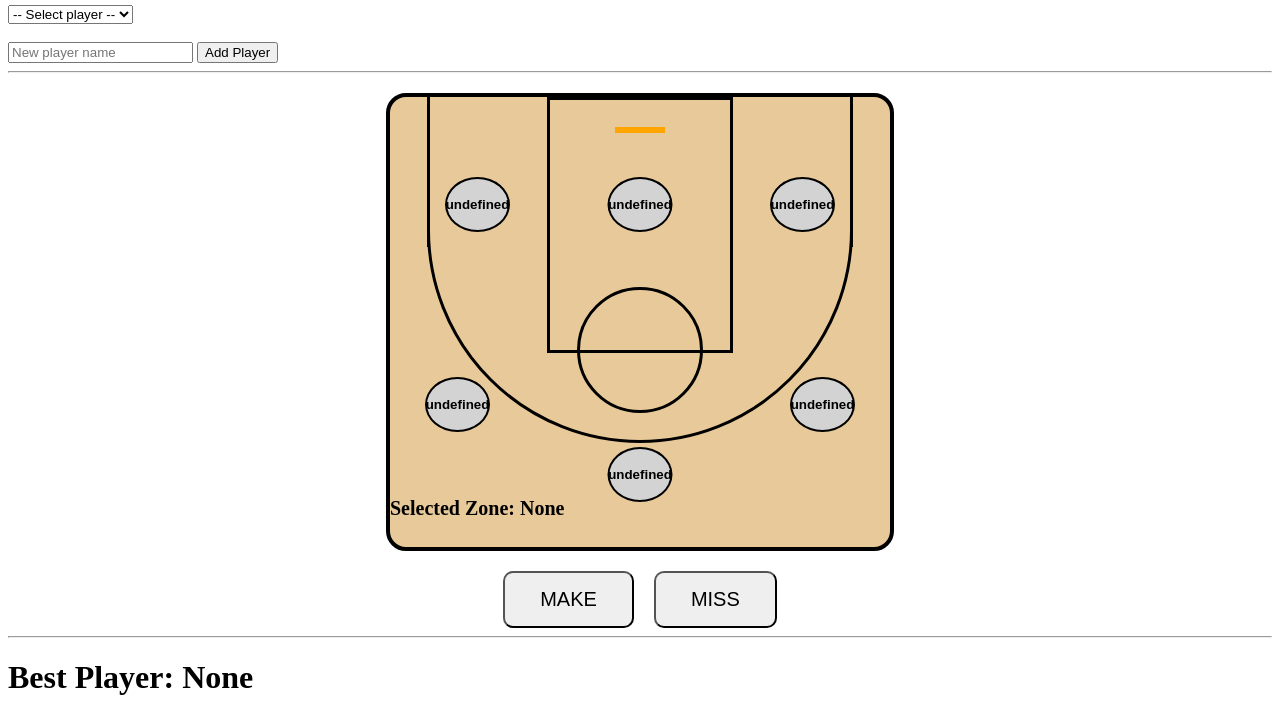
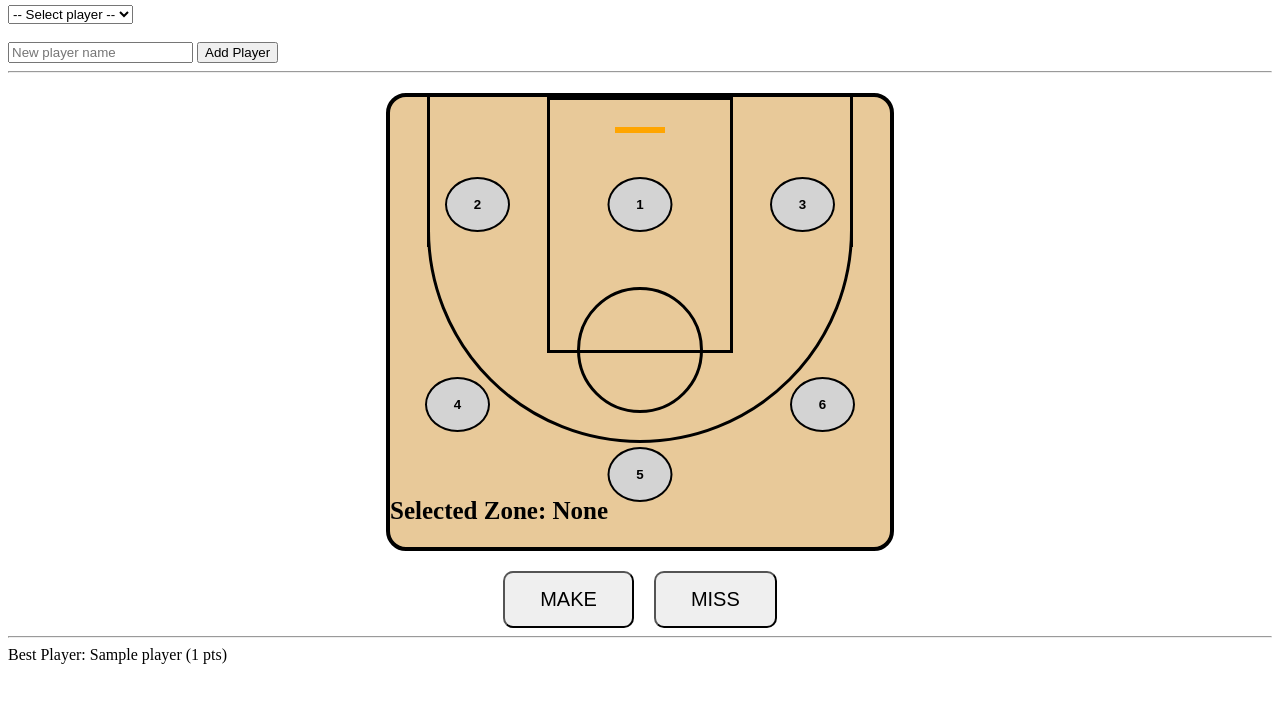
Before and after one commit to jacopoalberti/C4K_basketball_project, a Django app: page / in a window 1280 px wide. Shown: the part 175-893 px from the top of the page. After the commit the page ends 839 px from the top, so only its background shows below. Run offline with Django 5.2, Linux system fonts and the light colour scheme; data comes from the database, SQL or seed files in the repository; tables that the repository leaves empty hold one stand-in row (values such as "Sample post").

Commit message:
changed database and restarted it because it had problems with the position of the shot model. Adjusted new player function and reset activity

```diff
--- a/game/templates/add_shot.html
+++ b/game/templates/add_shot.html
@@ -39,7 +39,9 @@
     <div class="three-right"></div>
 
     {% for zone in zones %}
-        <button id="zone-{{ zone.id }}" class="zone zone-{{ zone.id}}" onclick="selectZone({{ zone.id }})">
+    <button id="zone-{{ zone.id }}" class="zone zone-{{ zone.id}}"
+            data-name="{{ zone.name }}"
+            onclick="selectZone({{ zone.id }})">
         {{ zone.name }}
     </button>
     {% endfor %}
@@ -56,7 +58,9 @@
 
 <hr>
 
-<p id="best-player-display"><h1>Best Player: None</h1></p>
+<div id="best-player-display">
+    <h1>Best Player: None</h1>
+</div>
 
 <style>
 .court {
@@ -167,7 +171,7 @@
 /* selected zone text */
     #selected-zone-display {
     text-align: left;
-    font-size: 20px;
+    font-size: 25px;
     font-weight: bold;
     margin-top: 400px;
 }
@@ -203,7 +207,8 @@ function selectZone(zoneId) {
 }
 
 function submitShot(made, createPlayerOnly=false) {
-    const playerId = document.getElementById("player").value;
+    const playerSelect = document.getElementById("player");
+    const playerId = playerSelect.value;
     const newPlayerName = document.getElementById("newPlayerName").value.trim();
 
     if (!playerId && !newPlayerName) {
@@ -211,13 +216,8 @@ function submitShot(made, createPlayerOnly=false) {
         return;
     }
 
-    if (!selectedZone && !createPlayerOnly) {
-        alert("Select a zone first!");
-        return;
-    }
-
     const bodyData = `player=${playerId}&new_player=${encodeURIComponent(newPlayerName)}` +
-                     (createPlayerOnly ? "" : `&zone=${selectedZone}&made=${made}`);
+                     (!createPlayerOnly ? `&zone=${selectedZone}&made=${made}` : "");
 
     fetch("", {
         method: "POST",
@@ -230,8 +230,16 @@ function submitShot(made, createPlayerOnly=false) {
     .then(response => response.json())
     .then(data => {
         if (data.status === "ok") {
+            if (newPlayerName && data.player_id) {
+                const option = document.createElement("option");
+                option.value = data.player_id;
+                option.text = newPlayerName;
+                playerSelect.add(option);
+                playerSelect.value = data.player_id;
+                document.getElementById("newPlayerName").value = "";
+            }
             updateHeatmap();
-            document.getElementById("newPlayerName").value = "";
+            updateBestPlayer();
         } else {
             alert(data.message);
         }
@@ -244,14 +252,14 @@ function submitShot(made, createPlayerOnly=false) {
 
 function updateHeatmap() {
     const playerId = document.getElementById("player").value;
-    if (!playerId) {
-        // Clear heatmap if no player selected
+
     document.querySelectorAll(".zone").forEach(btn => {
         btn.style.backgroundColor = "";
-            btn.innerText = btn.dataset.name;  // optional: reset to zone name
+        btn.innerText = btn.dataset.name;
     });
-        return;
-    }
+
+    if (!playerId) return;
+
     fetch(`/stats/?player=${playerId}`)
     .then(response => response.json())
     .then(data => {
@@ -260,11 +268,7 @@ function updateHeatmap() {
             if (!button) return;
 
             const pct = zone.percentage;
-            let color;
-
-            if (pct > 70) color = "green";
-            else if (pct > 40) color = "yellow";
-            else color = "red";
+            const color = pct > 70 ? "green" : pct > 40 ? "yellow" : "red";
 
             button.style.backgroundColor = color;
             button.innerText = `${zone.zone_name}\n${pct.toFixed(0)}% | ${zone.points} pts`;
@@ -273,12 +277,23 @@ function updateHeatmap() {
     .catch(err => console.error(err));
 }
 
+
 document.getElementById("player").addEventListener("change", updateHeatmap);
 
 window.onload = function() {
     document.getElementById("player").addEventListener("change", updateHeatmap);
     updateHeatmap();
+    updateBestPlayer();
 };
+
+function updateBestPlayer() {
+    fetch("/best_player/")
+    .then(response => response.json())
+    .then(data => {
+        document.getElementById("best-player-display").innerText =
+            `Best Player: ${data.name} (${data.points} pts)`;
+    });
+}
 
 function resetSession() {
     fetch("/reset/", {
@@ -289,8 +304,25 @@ function resetSession() {
     })
     .then(response => response.json())
     .then(data => {
-        location.reload();
+        if (data.status === "ok") {
+            const playerSelect = document.getElementById("player");
+            playerSelect.innerHTML = '<option value="">-- Select player --</option>';
+
+            document.querySelectorAll(".zone").forEach(btn => {
+                btn.style.backgroundColor = "";
+                btn.innerText = btn.dataset.name;
             });
+
+            document.getElementById("newPlayerName").value = "";
+            document.getElementById("selected-zone-display").innerText = "Selected Zone: None";
+
+            updateHeatmap();
+            updateBestPlayer();
+        } else {
+            alert(data.message);
+        }
+    })
+    .catch(err => console.error("Error:", err));
 }
 
 </script>
--- a/game/urls.py
+++ b/game/urls.py
@@ -7,5 +7,6 @@ from . import views
 urlpatterns = [
     path("", views.add_shot, name="add_shot"),
     path("stats/", views.get_stats, name="get_stats"),
+    path("best_player/", views.get_best_player, name="get_best_player"),
     path("reset/", views.reset_session, name="reset_session"),
 ]
--- a/game/views.py
+++ b/game/views.py
@@ -1,6 +1,6 @@
 from django.http import HttpResponse
 from django.shortcuts import render
-from .models import Player, Shot, Zone
+from .models import Player, Shot, Zone, Team
 from django.db.models import Count, Q
 from django.views.decorators.csrf import csrf_exempt
 from django.http import JsonResponse
@@ -27,15 +27,19 @@ def add_shot(request):
             else:
                 player = Player.objects.get(id=player_id)
 
-            zone = Zone.objects.get(id=zone_id)
+            if zone_id:
+                if zone_id:
+                    try:
+                        zone = Zone.objects.get(id=zone_id)
+                        Shot.objects.create(
+                            player=player,
+                            zone=zone,
+                            made=made
+                        )
+                    except Zone.DoesNotExist:
+                        return JsonResponse({"status": "error", "message": "Selected zone does not exist"}, status=400)
 
-            Shot.objects.create(
-                player=player,
-                zone=zone,
-                made=made
-            )
-
-            return JsonResponse({"status": "ok"})
+            return JsonResponse({ "status": "ok", "player_id": player.id })
         except Exception as e:
             return JsonResponse({"status": "error", "message": str(e)}, status=400)
 
@@ -86,14 +90,50 @@ def get_stats(request):
             "points": points
         })
 
-
-
     return JsonResponse(result, safe=False)
 
 
+def get_best_player(request):
+    best_player = None
+    best_score = -1
 
+    for player in Player.objects.all():
+        total = 0
+        shots = Shot.objects.filter(player=player, made=True)
+
+        for shot in shots:
+            zone_id = shot.zone.id
+
+            if zone_id == 1:
+                total += 1
+            elif zone_id in [2, 3]:
+                total += 2
+            else:
+                total += 3
+
+        if total > best_score:
+            best_score = total
+            best_player = player
+
+    if best_player:
+        return JsonResponse({
+            "name": best_player.name,
+            "points": best_score
+        })
+
+    return JsonResponse({
+        "name": "None",
+        "points": 0
+    })
+
+
+@csrf_exempt
 def reset_session(request):
     if request.method == "POST":
         Shot.objects.all().delete()
+        for team in Team.objects.all():
+            team.players.clear()
         Player.objects.all().delete()
         return JsonResponse({"status": "ok"})
+
+    return JsonResponse({"status": "error", "message": "POST required"}, status=405)
```
Also changed, not shown: db.sqlite3, game/migrations/0001_initial.py, game/migrations/0002_player_zone_shot_delete_choice_delete_question.py (deleted), game/migrations/0003_alter_player_name.py (deleted). Lines whose indentation alone changed are shown as unchanged.
